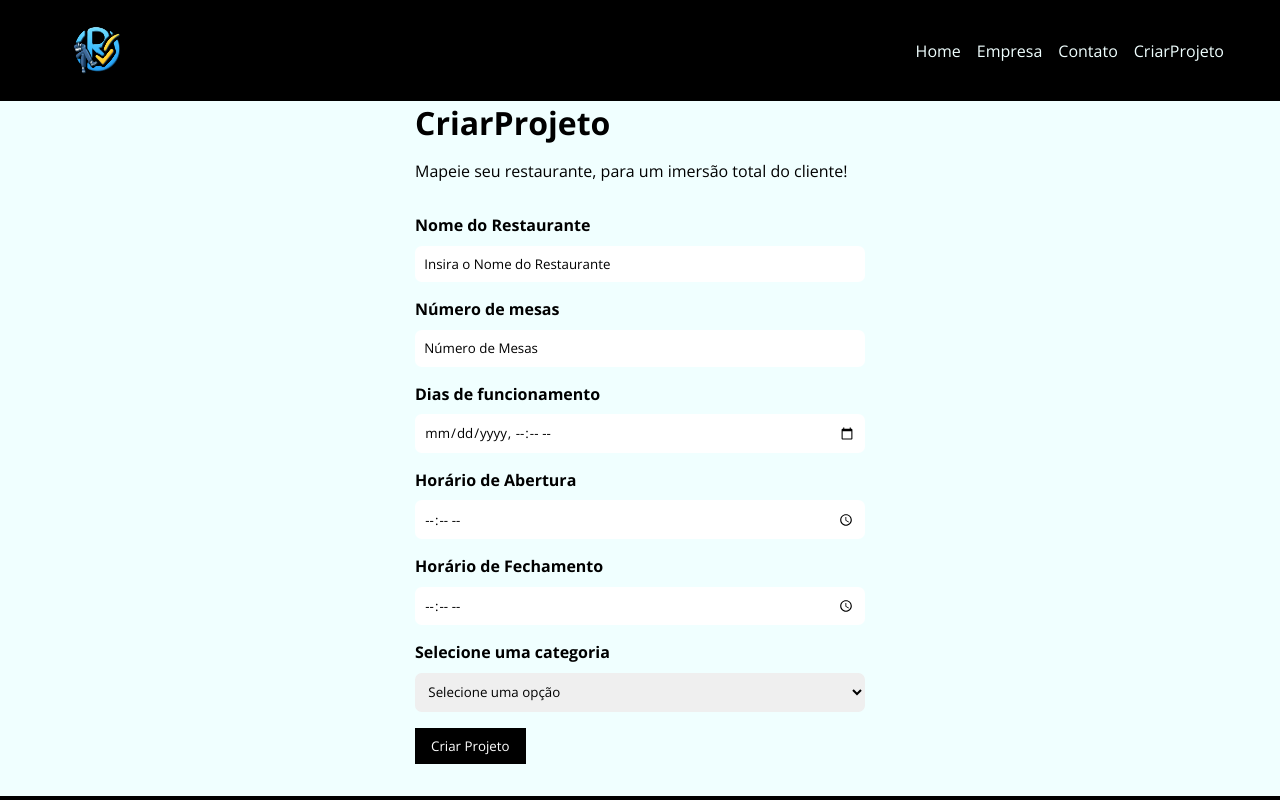
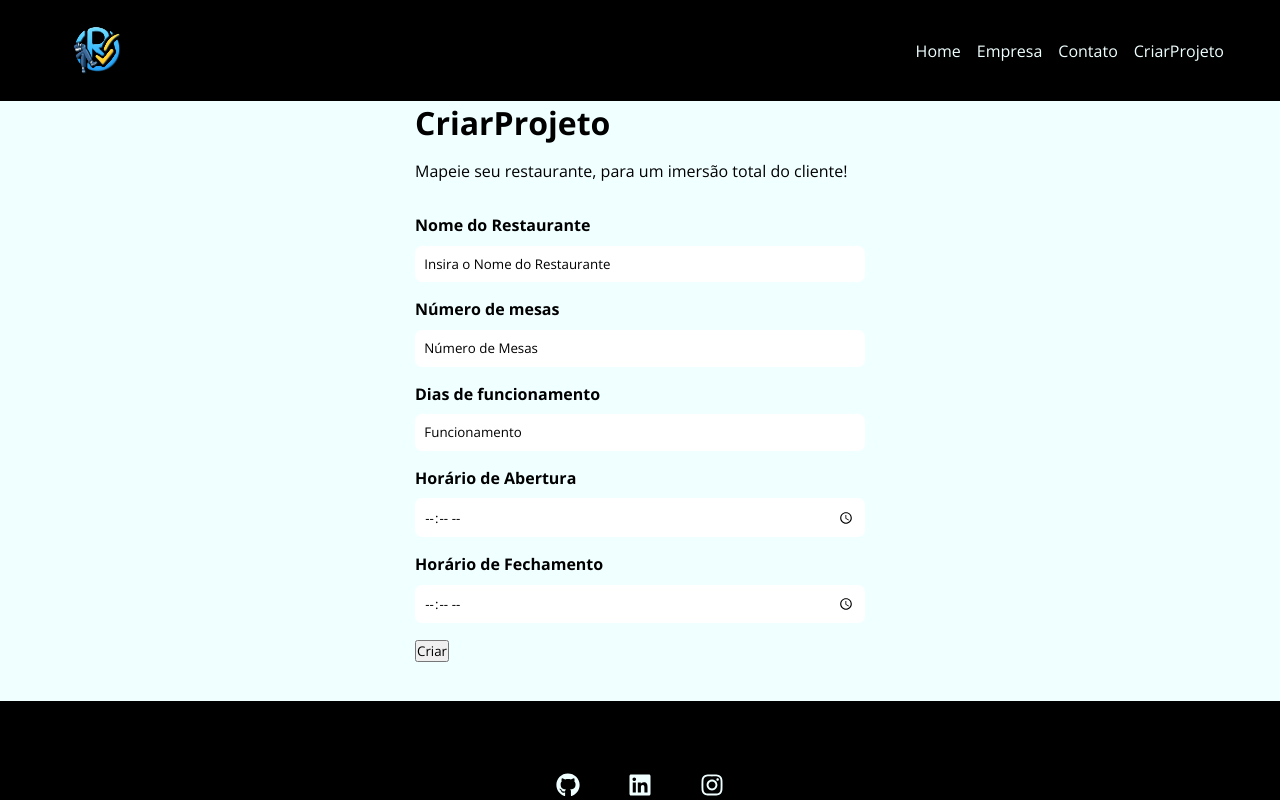
Before and after one commit to TiagoDallecio/Reserve, a React (Create React App) app in the folder reservance/: page /CriarProjeto in a window 1280 px wide. Shown: the top 800 px of the page. Built offline with nearby package versions, Linux system fonts and the light colour scheme.

Commit message:
Requisições para o backend com axios.

```diff
--- a/reservance/package.json
+++ b/reservance/package.json
@@ -6,6 +6,8 @@
     "@testing-library/jest-dom": "^5.17.0",
     "@testing-library/react": "^13.4.0",
     "@testing-library/user-event": "^13.5.0",
+    "axios": "^1.6.1",
+    "moment": "^2.29.4",
     "react": "^18.2.0",
     "react-dom": "^18.2.0",
     "react-icons": "^4.11.0",
--- a/reservance/src/components/Project/ProjectForm.js
+++ b/reservance/src/components/Project/ProjectForm.js
@@ -1,25 +1,60 @@
-import styles from './ProjectForm.module.css'
+import styles from'./ProjectForm.module.css';
+import React, { useState } from 'react';
+import axios from 'axios';
 import Input from '../form/Input'
 import Select from '../form/Select'
 import SubmitButton from '../form/SubmitButton'
+import CriarProjeto from '../Pages/CriarProjeto';
 
 
-function ProjectForm(props){
+
+    const AdicionarEstab = () => {
+
+        const moment = require('moment')
+
+        const[nome, setNome] = useState('');
+        const[funcionamento_dia, setFuncionamento_dia] = useState('');
+        const[hora_inicio, setHora_inicio] = useState('');
+        const[hora_fim, setHora_fim] = useState('');
+        const[num_mesas, setNum_mesas] = useState('');
+
+        const hora_inicioStr = moment({hora_inicio}).format('HH:mm')
+        const hora_fimStr = moment({hora_fim}).format('HH:mm')
+
+        const handleAdicionarEstab = async () => {
+            try{
+                console.log('Iniciando a solicitação...');
+            const EstabResponse = await axios.post('http://localhost:8080/api/estabelecimento', {
+                nome,
+                funcionamento_dia,
+                hora_inicio: hora_inicioStr,
+                hora_fim: hora_fimStr,
+                num_mesas: parseInt(num_mesas)
+            });
+
+            console.log('Resposta do Backend: ', EstabResponse.data);
+            setNome('');
+            setFuncionamento_dia('');
+            setHora_inicio('');
+            setHora_fim('');
+            setNum_mesas('');
+        } catch (error){
+            console.error('Erro ao enviar os dados:', error);
+        }
+    };
 
     return(
         <form className={styles.form}>
-        <Input type="text" text="Nome do Restaurante" name="Nome" placeholder="Insira o Nome do Restaurante"/>
-        <Input type="number" text="Número de mesas" name="NumeroMesas" placeholder="Número de Mesas"/>
-        <Input type="datetime-local" text="Dias de funcionamento" name="Nome" placeholder="Funcionamento"/>
-        <Input type="time" text="Horário de Abertura" name="Abertura" placeholder="Abertura"/>
-        <Input type="time" text="Horário de Fechamento" name="Fechamento" placeholder="Fechamento"/>
+        <Input type="text" text="Nome do Restaurante" name="Nome" placeholder="Insira o Nome do Restaurante" value = {nome} onChange={(e) => setNome(e.target.value)} />
+        <Input type="number" text="Número de mesas" name="NumeroMesas" placeholder="Número de Mesas" value = {num_mesas} onChange={(e) => setNum_mesas(e.target.value)} />
+        <Input type="text" text="Dias de funcionamento" name="Diasdefuncionamento" placeholder="Funcionamento" value = {funcionamento_dia} onChange={(e) => setFuncionamento_dia(e.target.value)} />
+        <Input type="time" text="Horário de Abertura" name="Abertura" placeholder="Abertura" value = {hora_inicio} onChange={(e) => setHora_inicio(e.target.value)}/>
+        <Input type="time" text="Horário de Fechamento" name="Fechamento" placeholder="Fechamento" value = {hora_fim} onChange={(e) => setHora_fim(e.target.value)} />
 
-        <Select name="category_id" text="Selecione uma categoria"/>
 
-        <SubmitButton text={props.btnText}/>
+        <button onClick={handleAdicionarEstab}>Criar</button>
 
         </form>
-    )
-}
-
-export default ProjectForm
+        )
+    }
+export default AdicionarEstab;
--- a/reservance/src/components/form/Input.js
+++ b/reservance/src/components/form/Input.js
@@ -1,14 +1,14 @@
 import styles from './Input.module.css'
 
-function input(props){
+function Input(props){
 
     return(
         <div className={styles.form_control}>
             <label htmlFor={props.name}>{props.text}</label>
-            <input type={props.type} name={props.name} id={props.name} placeholder={props.placeholder} onChange={props.handleOnChange} value={props.value} />
+            <input type={props.type} name={props.name} id={props.name} placeholder={props.placeholder} onChange={props.onChange} value={props.value} />
         </div>
     )
 
 }
 
-export default input
+export default Input;
```
Also changed, not shown: 1 other file (tests, documents, lock files or other folders).
